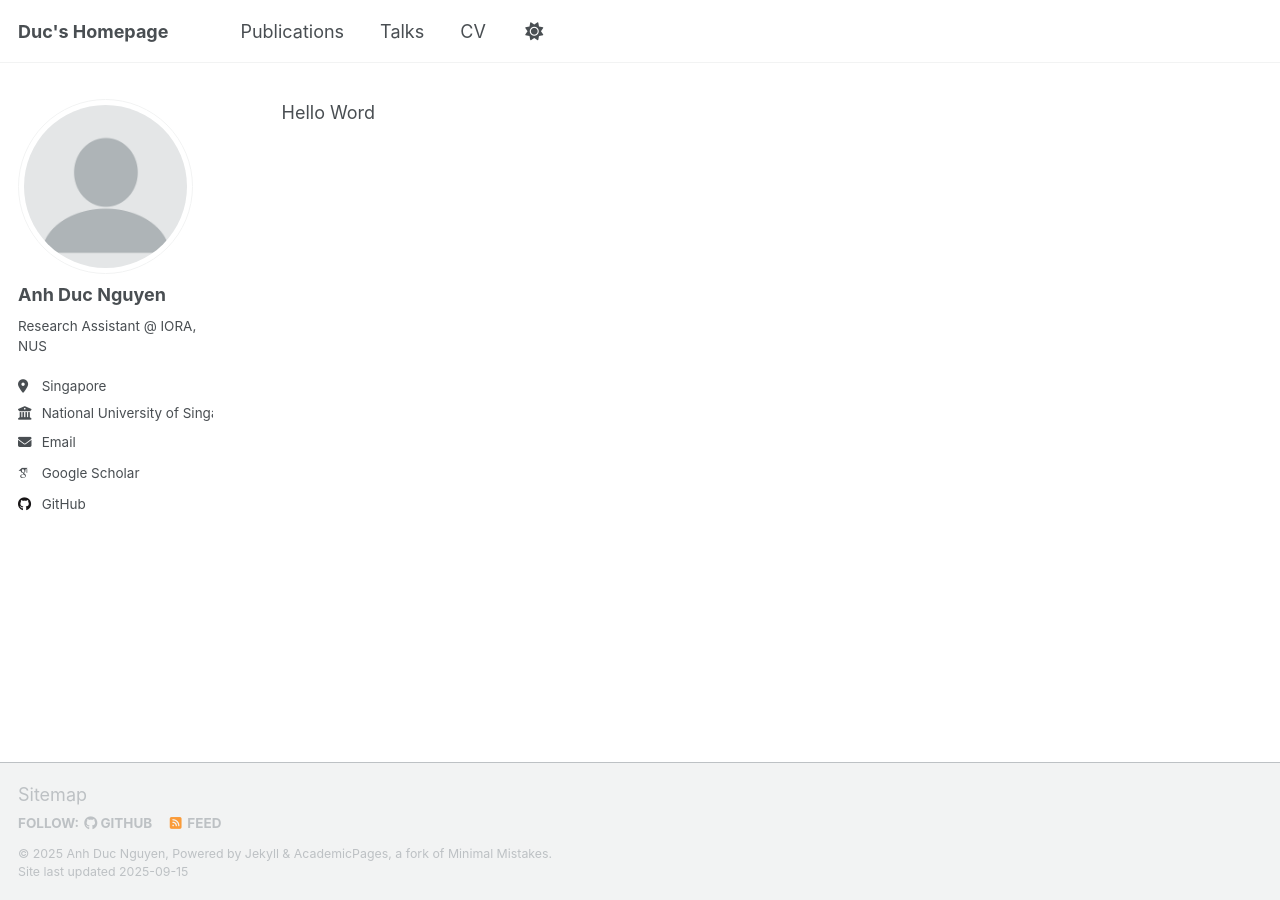
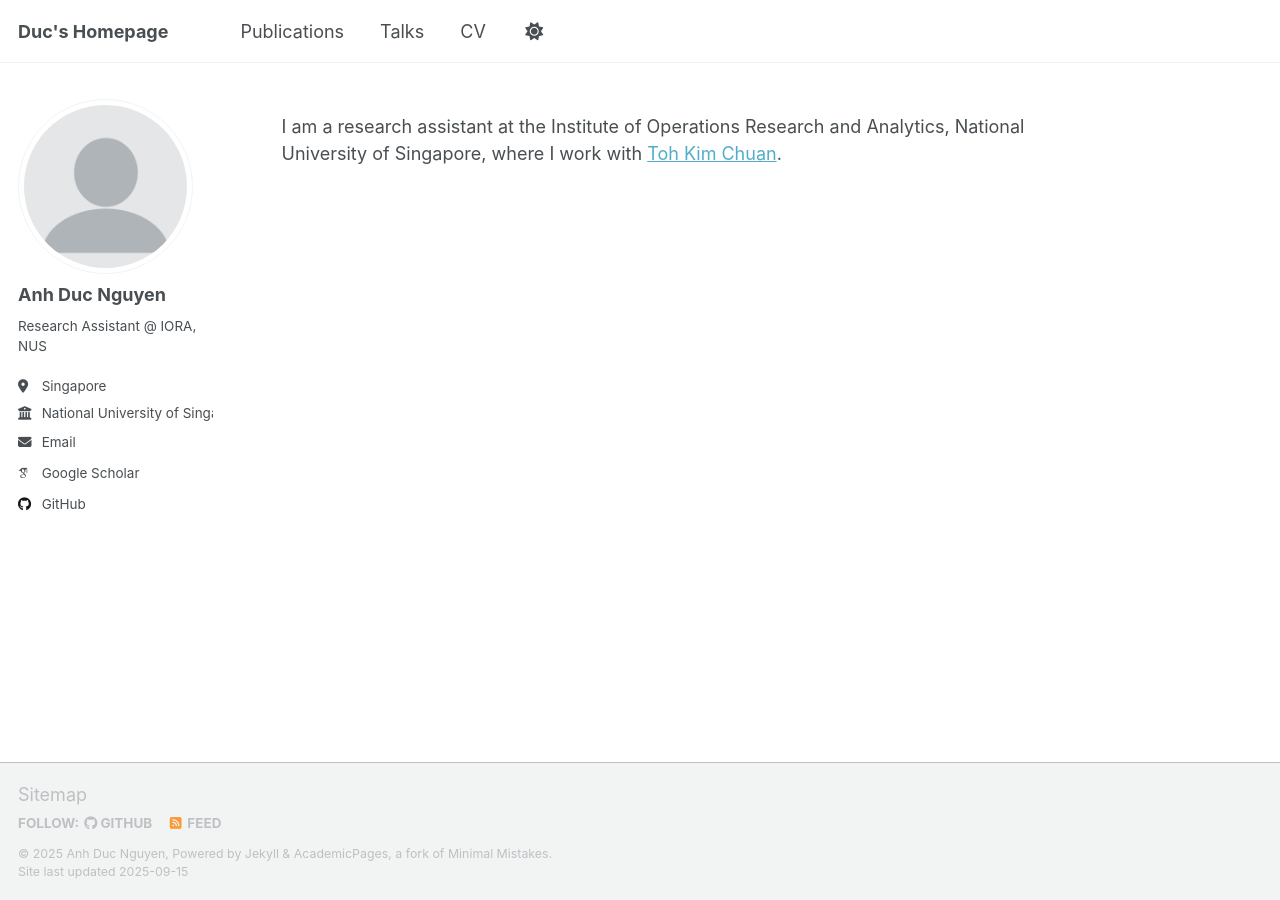
Before and after one commit to ducna271/ducna271.github.io, a Jekyll site: the page built from _pages/about.md, in a window 1280 px wide. Built offline with Jekyll 4.4.1, drawn with Linux system fonts in a browser that asks for light colours; some web fonts are replaced; our own code applies the rules of GitHub Pages for plain Markdown files; a script that is not in the unit is left out.

Commit message:
Update about.md

```diff
--- a/_pages/about.md
+++ b/_pages/about.md
@@ -1 +1,9 @@
-Hello Word
+---
+permalink: /
+title: ""
+author_profile: true
+redirect_from:
+  - /about/
+  - /about.html
+---
+I am a research assistant at the Institute of Operations Research and Analytics, National University of Singapore, where I work with [Toh Kim Chuan](https://blog.nus.edu.sg/mattohkc/).
```
